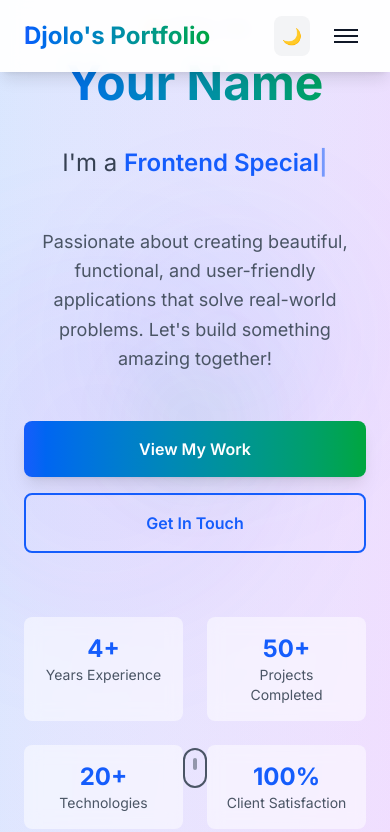
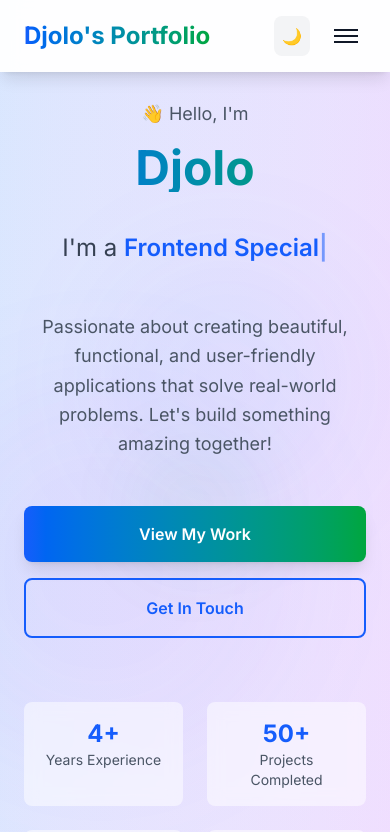
Before and after one commit to samodjolo/samodjolo.github.io, a Next.js app: page / in a window 390 px wide. Shown: the top 832 px of the page. Built offline with nearby package versions, Linux system fonts and the light colour scheme.

Commit message:
hero mobile fix
hero mobile fix

```diff
--- a/app/components/Hero.tsx
+++ b/app/components/Hero.tsx
@@ -36,7 +36,7 @@ export default function Hero() {
   }, [text, isDeleting, loopNum, typingSpeed, roles]);
 
   return (
-    <section id="hero" className="min-h-screen flex items-center justify-center relative overflow-hidden">
+    <section id="hero" className="min-h-screen pt-25 flex items-center justify-center relative overflow-hidden">
       {/* Animated Background */}
       <div className="absolute inset-0 z-0">
         <div className={`absolute inset-0 ${darkMode ? 'bg-gray-900' : 'bg-gradient-to-br from-blue-50 to-purple-50'}`}></div>
@@ -56,7 +56,7 @@ export default function Hero() {
           </div>
 
           <h1 className="text-5xl md:text-7xl font-bold mb-6 bg-gradient-to-r from-blue-600 to-green-600 bg-clip-text text-transparent">
-            Your Name
+            Djolo
           </h1>
 
           <div className="text-2xl md:text-3xl mb-8 h-16 flex items-center justify-center">
@@ -94,7 +94,7 @@ export default function Hero() {
           </div>
 
           {/* Quick Stats */}
-          <div className="grid grid-cols-2 md:grid-cols-4 gap-6 max-w-2xl mx-auto">
+          <div className="grid pb-25 grid-cols-2 md:grid-cols-4 gap-6 max-w-2xl mx-auto">
             {[
               { number: '4+', label: 'Years Experience' },
               { number: '50+', label: 'Projects Completed' },
@@ -114,6 +114,7 @@ export default function Hero() {
         </div>
 
         {/* Scroll Indicator */}
+      </div>
         <div className="absolute bottom-8 left-1/2 transform -translate-x-1/2 animate-bounce">
           <div className={`w-6 h-10 border-2 rounded-full flex justify-center ${
             darkMode ? 'border-gray-400' : 'border-gray-600'
@@ -123,7 +124,6 @@ export default function Hero() {
             }`}></div>
           </div>
         </div>
-      </div>
     </section>
   );
 }
```
Also changed, not shown: app/components/About.tsx (line endings or trailing spaces).
